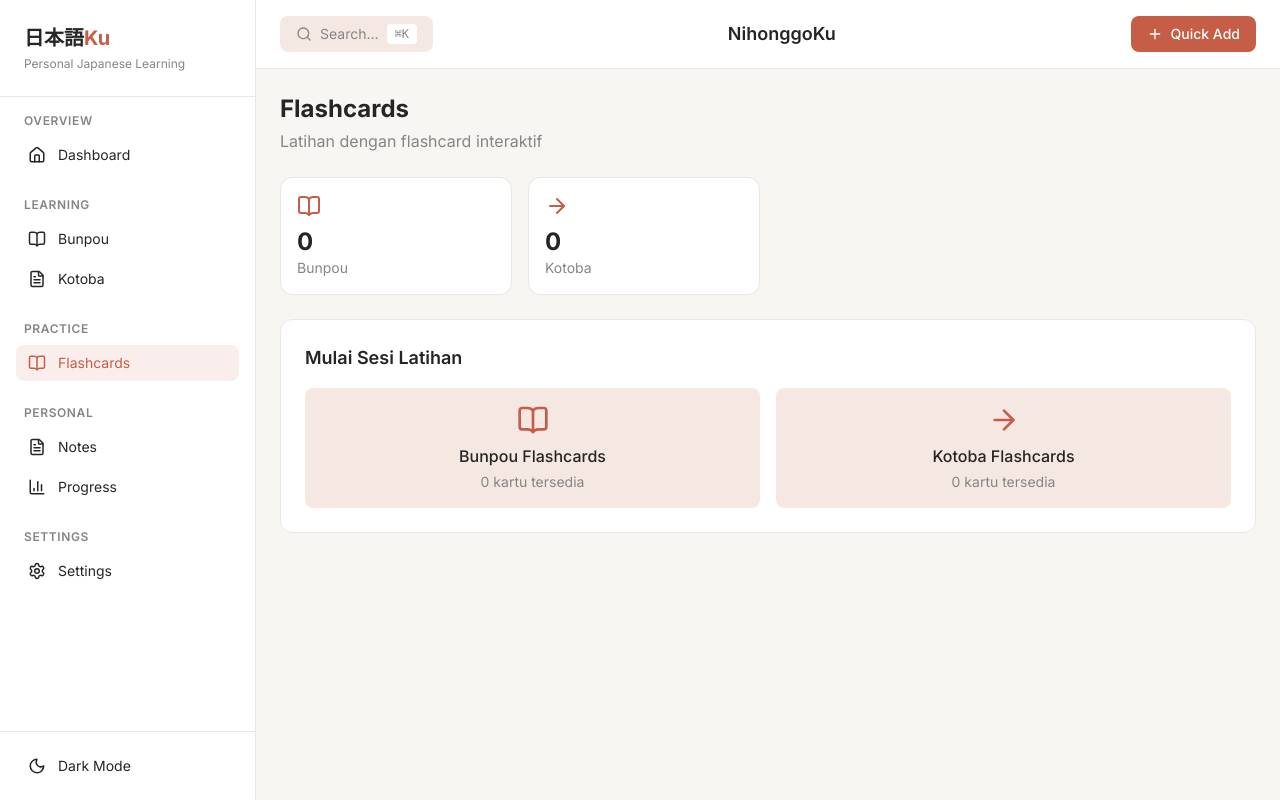
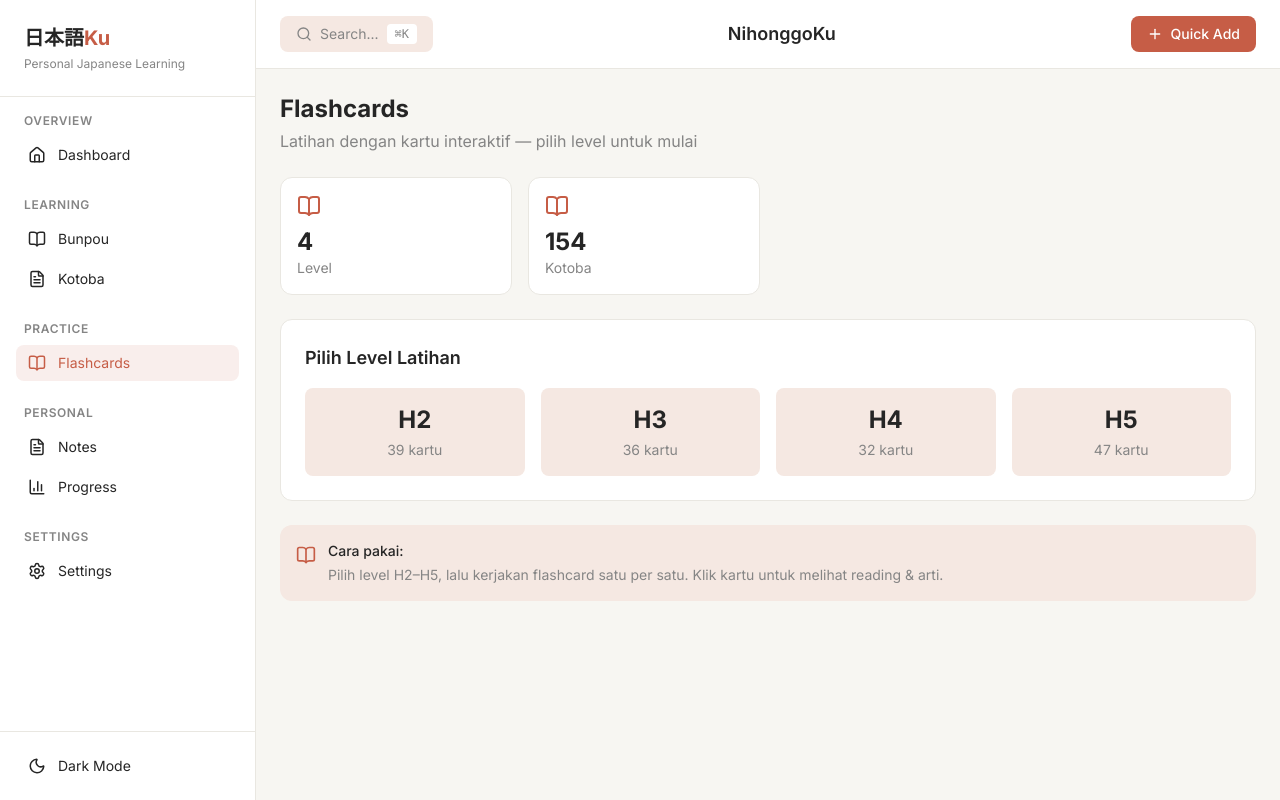
Before and after one commit to KIpliforyou/NihonggoKu, a Next.js app: page /flashcards in a window 1280 px wide. Built offline with nearby package versions, Linux system fonts and the light colour scheme.

Commit message:
Add flashcard level selection (H2-H5) with auto-advance

```diff
--- /dev/null
+++ b/app/flashcards/level/[level]/page.tsx
@@ -0,0 +1,214 @@
+'use client';
+
+import { useState, useEffect } from 'react';
+import { getAll } from '@/lib/db';
+import type { Kotoba } from '@/types';
+import Link from 'next/link';
+
+const LEVEL_MAP: Record<string, string> = {
+  h2: 'H2',
+  h3: 'H3',
+  h4: 'H4',
+  h5: 'H5',
+};
+
+export default function LevelFlashcardsPage({ params }: { params: { level: string } }) {
+  const [items, setItems] = useState<Kotoba[]>([]);
+  const level = LEVEL_MAP[params.level] || params.level.toUpperCase();
+
+  useEffect(() => {
+    getAll<Kotoba>('kotoba').then(data => {
+      setItems(data.filter(i => i.tags && i.tags.includes(level)));
+    });
+  }, [params.level]);
+
+  const total = items.length;
+  const progress = total > 0 ? Math.round((0 / total) * 100) : 0;
+
+  if (items.length === 0) {
+    return (
+      <div className="max-w-lg mx-auto py-12 text-center">
+        <h1 className="text-2xl font-bold text-primary-text dark:text-dark-primary-text mb-4">
+          {level}: Tidak ditemukan
+        </h1>
+        <p className="text-secondary-text dark:text-dark-secondary-text">
+          Level {level} belum tersedia atau kosong.
+        </p>
+        <Link
+          href="/flashcards"
+          className="mt-4 text-accent dark:text-dark-accent hover:underline"
+        >
+          ← Kembali ke Flashcards
+        </Link>
+      </div>
+    );
+  }
+
+  const getRandomItem = (): Kotoba => {
+    if (items.length === 0) return items[0];
+    const idx = Math.floor(Math.random() * items.length);
+    return items[idx];
+  };
+
+  const [currentItem, setCurrentItem] = useState<Kotoba>(getRandomItem());
+  const [cardFlipped, setCardFlipped] = useState(false);
+  const [knownCards, setKnownCards] = useState<string[]>([]);
+  const [sessionFinished, setSessionFinished] = useState(false);
+
+  const handleKnown = () => {
+    setKnownCards(prev => [...prev, currentItem.id]);
+    nextCard();
+  };
+
+  const handleUnknown = () => {
+    nextCard();
+  };
+
+  const nextCard = () => {
+    setCardFlipped(false);
+    setTimeout(() => {
+      if (sessionFinished) return;
+      const idx = items.findIndex(i => i.id === currentItem.id);
+      const nextIdx = (idx + 1) % total;
+      setCurrentItem(items[nextIdx]);
+    }, 150);
+  };
+
+  return (
+    <div className="max-w-2xl mx-auto py-8">
+      {/* Header */}
+      <div className="mb-6">
+        <Link
+          href="/flashcards"
+          className="flex items-center gap-2 text-secondary-text dark:text-dark-secondary-text hover:text-accent dark:hover:text-dark-accent transition-colors mb-4"
+        >
+          <svg className="w-4 h-4" fill="none" stroke="currentColor" viewBox="0 0 24 24">
+            <path strokeLinecap="round" strokeLinejoin="round" strokeWidth={2} d="M15 19l-7-7 7-7" />
+          </svg>
+          Kembali
+        </Link>
+        <h1 className="text-2xl font-bold text-primary-text dark:text-dark-primary-text">
+          {level}
+        </h1>
+        <p className="text-secondary-text dark:text-dark-secondary-text">
+          {total} kartu tersedia
+        </p>
+      </div>
+
+      {/* Progress */}
+      <div className="mb-6">
+        <div className="h-2 bg-soft-accent dark:bg-dark-border rounded-full overflow-hidden">
+          <div
+            className="h-full bg-accent dark:bg-dark-accent transition-all duration-300"
+            style={{ width: `${progress}%` }}
+          />
+        </div>
+        <p className="text-sm text-secondary-text dark:text-dark-secondary-text mt-2">
+          {1} / {total}
+        </p>
+      </div>
+
+      {/* Card */}
+      <div
+        className="relative bg-surface dark:bg-dark-surface rounded-2xl border border-border dark:border-dark-border p-8 min-h-[300px] flex flex-col items-center justify-center cursor-pointer transition-transform duration-300 shadow-sm"
+        onClick={() => setCardFlipped(f => !f)}
+      >
+        <div className="text-center w-full">
+          {!cardFlipped ? (
+            <>
+              <p className="text-5xl font-bold text-primary-text dark:text-dark-primary-text mb-4 font-jp">
+                {currentItem.kanji || currentItem.word}
+              </p>
+              <p className="text-sm text-muted-foreground">
+                Klik kartu untuk melihat reading &amp; arti
+              </p>
+            </>
+          ) : (
+            <>
+              <div className="mb-4">
+                <p className="text-2xl font-bold text-primary-text dark:text-dark-primary-text font-jp">
+                  {currentItem.kanji || currentItem.word}
+                </p>
+                {currentItem.reading && (
+                  <p className="text-3xl font-semibold text-accent dark:text-dark-accent mt-2 font-jp">
+                    {currentItem.reading}
+                  </p>
+                )}
+              </div>
+
+              <div className="my-4 pt-4 border-t border-border dark:border-dark-border">
+                <p className="text-xl font-medium text-primary-text dark:text-dark-primary-text">
+                  {currentItem.meaning || '—'}
+                </p>
+                {currentItem.partOfSpeech && (
+                  <p className="text-xs text-secondary-text dark:text-dark-secondary-text italic mt-1">
+                    {currentItem.partOfSpeech}
+                  </p>
+                )}
+              </div>
+
+              {currentItem.examples && currentItem.examples.length > 0 && (
+                <div className="mt-3 pt-3 border-t border-border/50 dark:border-dark-border/50 w-full text-left bg-soft-accent/30 dark:bg-dark-border/30 p-3 rounded-lg">
+                  <p className="text-xs font-semibold text-secondary-text dark:text-dark-secondary-text uppercase mb-1">
+                    Contoh:
+                  </p>
+                  {currentItem.examples.map((ex, i) => (
+                    <div key={i} className="text-sm">
+                      <p className="font-jp text-primary-text dark:text-dark-primary-text">{ex.japanese}</p>
+                      {ex.translation && (
+                        <p className="text-secondary-text dark:text-dark-secondary-text text-xs mt-0.5">
+                          {ex.translation}
+                        </p>
+                      )}
+                    </div>
+                  ))}
+                </div>
+              )}
+
+              <p className="text-xs text-muted-foreground mt-4">
+                Klik untuk membalik kartu
+              </p>
+            </>
+          )}
+        </div>
+      </div>
+
+      {/* Controls */}
+      <div className="flex gap-3 mt-6">
+        <button
+          onClick={handleUnknown}
+          className="flex-1 flex items-center justify-center gap-2 py-3 bg-surface dark:bg-dark-surface border border-border dark:border-dark-border text-red-500 dark:text-red-400 rounded-xl hover:bg-red-50 dark:hover:bg-red-950/20 transition-colors"
+        >
+          <svg className="w-5 h-5" fill="none" stroke="currentColor" viewBox="0 0 24 24">
+            <path strokeLinecap="round" strokeLinejoin="round" strokeWidth={2} d="M18 6L6 18M6 6l12 12" />
+          </svg>
+          Belum Tahu
+        </button>
+        <button
+          onClick={handleKnown}
+          className="flex-1 flex items-center justify-center gap-2 py-3 bg-accent dark:bg-dark-accent text-white dark:text-dark-primary-text rounded-xl hover:opacity-90 transition-opacity"
+        >
+          <svg className="w-5 h-5" fill="none" stroke="currentColor" viewBox="0 0 24 24">
+            <path strokeLinecap="round" strokeLinejoin="round" strokeWidth={2} d="M5 13l4 4L19 7" />
+          </svg>
+          Sudah Tahu
+        </button>
+      </div>
+
+      {/* Restart */}
+      <div className="mt-6 text-center">
+        <button
+          onClick={() => {
+            setCurrentItem(getRandomItem());
+            setCardFlipped(false);
+            setKnownCards([]);
+            setSessionFinished(false);
+          }}
+          className="px-4 py-2 bg-soft-accent dark:bg-dark-border text-primary-text dark:text-dark-primary-text rounded-lg hover:bg-accent/20 dark:hover:bg-dark-border/50 transition-colors"
+        >
+          Ulangi Sesi
+        </button>
+      </div>
+    </div>
+  );
+}
--- a/app/flashcards/page.tsx
+++ b/app/flashcards/page.tsx
@@ -1,69 +1,62 @@
 'use client';
 
-import { useState, useEffect } from 'react';
-import { getAll } from '@/lib/db';
-import type { Kotoba, Bunpou } from '@/types';
+import { useState } from 'react';
 import Link from 'next/link';
-import { BookOpen, ArrowRight } from 'lucide-react';
+import { BookOpen } from 'lucide-react';
+
+const levels = [
+  { id: 'h2', label: 'H2', count: 39 },
+  { id: 'h3', label: 'H3', count: 36 },
+  { id: 'h4', label: 'H4', count: 32 },
+  { id: 'h5', label: 'H5', count: 47 },
+];
 
 export default function FlashcardsPage() {
-  const [bunpou, setBunpou] = useState<Bunpou[]>([]);
-  const [kotoba, setKotoba] = useState<Kotoba[]>([]);
-
-  useEffect(() => {
-    getAll<Bunpou>('bunpou').then(setBunpou);
-    getAll<Kotoba>('kotoba').then(setKotoba);
-  }, []);
-
   return (
     <div className="space-y-6">
       <div>
         <h1 className="text-2xl font-bold text-primary-text dark:text-dark-primary-text">Flashcards</h1>
         <p className="text-secondary-text dark:text-dark-secondary-text mt-1">
-          Latihan dengan flashcard interaktif
+          Latihan dengan kartu interaktif &mdash; pilih level untuk mulai
         </p>
       </div>
 
-      {/* Stats */}
       <div className="grid grid-cols-2 md:grid-cols-4 gap-4">
         <div className="bg-surface dark:bg-dark-surface p-4 rounded-xl border border-border dark:border-dark-border">
           <BookOpen className="text-accent dark:text-dark-accent" size={24} />
-          <p className="text-2xl font-bold text-primary-text dark:text-dark-primary-text mt-2">{bunpou.length}</p>
-          <p className="text-sm text-secondary-text dark:text-dark-secondary-text">Bunpou</p>
+          <p className="text-2xl font-bold text-primary-text dark:text-dark-primary-text mt-2">4</p>
+          <p className="text-sm text-secondary-text dark:text-dark-secondary-text">Level</p>
         </div>
         <div className="bg-surface dark:bg-dark-surface p-4 rounded-xl border border-border dark:border-dark-border">
-          <ArrowRight className="text-accent dark:text-dark-accent" size={24} />
-          <p className="text-2xl font-bold text-primary-text dark:text-dark-primary-text mt-2">{kotoba.length}</p>
+          <BookOpen className="text-accent dark:text-dark-accent" size={24} />
+          <p className="text-2xl font-bold text-primary-text dark:text-dark-primary-text mt-2">{levels.reduce((s, l) => s + l.count, 0)}</p>
           <p className="text-sm text-secondary-text dark:text-dark-secondary-text">Kotoba</p>
         </div>
       </div>
 
-      {/* Start Session */}
       <div className="bg-surface dark:bg-dark-surface rounded-xl border border-border dark:border-dark-border p-6">
         <h2 className="text-lg font-semibold text-primary-text dark:text-dark-primary-text mb-4">
-          Mulai Sesi Latihan
+          Pilih Level Latihan
         </h2>
-        <div className="grid grid-cols-1 md:grid-cols-2 gap-4">
-          <Link
-            href="/flashcards/bunpou"
-            className="p-4 bg-soft-accent dark:bg-dark-border rounded-lg hover:bg-accent/20 dark:hover:bg-dark-accent/20 transition-colors text-center"
-          >
-            <BookOpen className="mx-auto text-accent dark:text-dark-accent" size={32} />
-            <h3 className="font-medium text-primary-text dark:text-dark-primary-text mt-2">Bunpou Flashcards</h3>
-            <p className="text-sm text-secondary-text dark:text-dark-secondary-text mt-1">
-              {bunpou.length} kartu tersedia
-            </p>
-          </Link>
-          <Link
-            href="/flashcards/kotoba"
-            className="p-4 bg-soft-accent dark:bg-dark-border rounded-lg hover:bg-accent/20 dark:hover:bg-dark-accent/20 transition-colors text-center"
-          >
-            <ArrowRight className="mx-auto text-accent dark:text-dark-accent" size={32} />
-            <h3 className="font-medium text-primary-text dark:text-dark-primary-text mt-2">Kotoba Flashcards</h3>
-            <p className="text-sm text-secondary-text dark:text-dark-secondary-text mt-1">
-              {kotoba.length} kartu tersedia
-            </p>
-          </Link>
+        <div className="grid grid-cols-2 md:grid-cols-4 gap-4">
+          {levels.map((l) => (
+            <Link
+              key={l.id}
+              href={`/flashcards/level/${l.id}`}
+              className="p-4 bg-soft-accent dark:bg-dark-border rounded-lg hover:bg-accent/20 dark:hover:bg-dark-accent/20 transition-colors text-center group"
+            >
+              <p className="text-2xl font-bold text-primary-text dark:text-dark-primary-text mb-1">{l.label}</p>
+              <p className="text-sm text-secondary-text dark:text-dark-secondary-text group-hover:text-accent dark:group-hover:text-dark-accent transition-colors">{l.count} kartu</p>
+            </Link>
+          ))}
+        </div>
+      </div>
+
+      <div className="bg-soft-accent dark:bg-dark-border rounded-xl p-4 flex items-start gap-3">
+        <BookOpen size={20} className="text-accent dark:text-dark-accent mt-1" />
+        <div>
+          <p className="text-sm font-medium text-primary-text dark:text-dark-primary-text">Cara pakai:</p>
+          <p className="text-sm text-secondary-text dark:text-dark-secondary-text mt-1">Pilih level H2&ndash;H5, lalu kerjakan flashcard satu per satu. Klik kartu untuk melihat reading &amp; arti.</p>
         </div>
       </div>
     </div>
```
